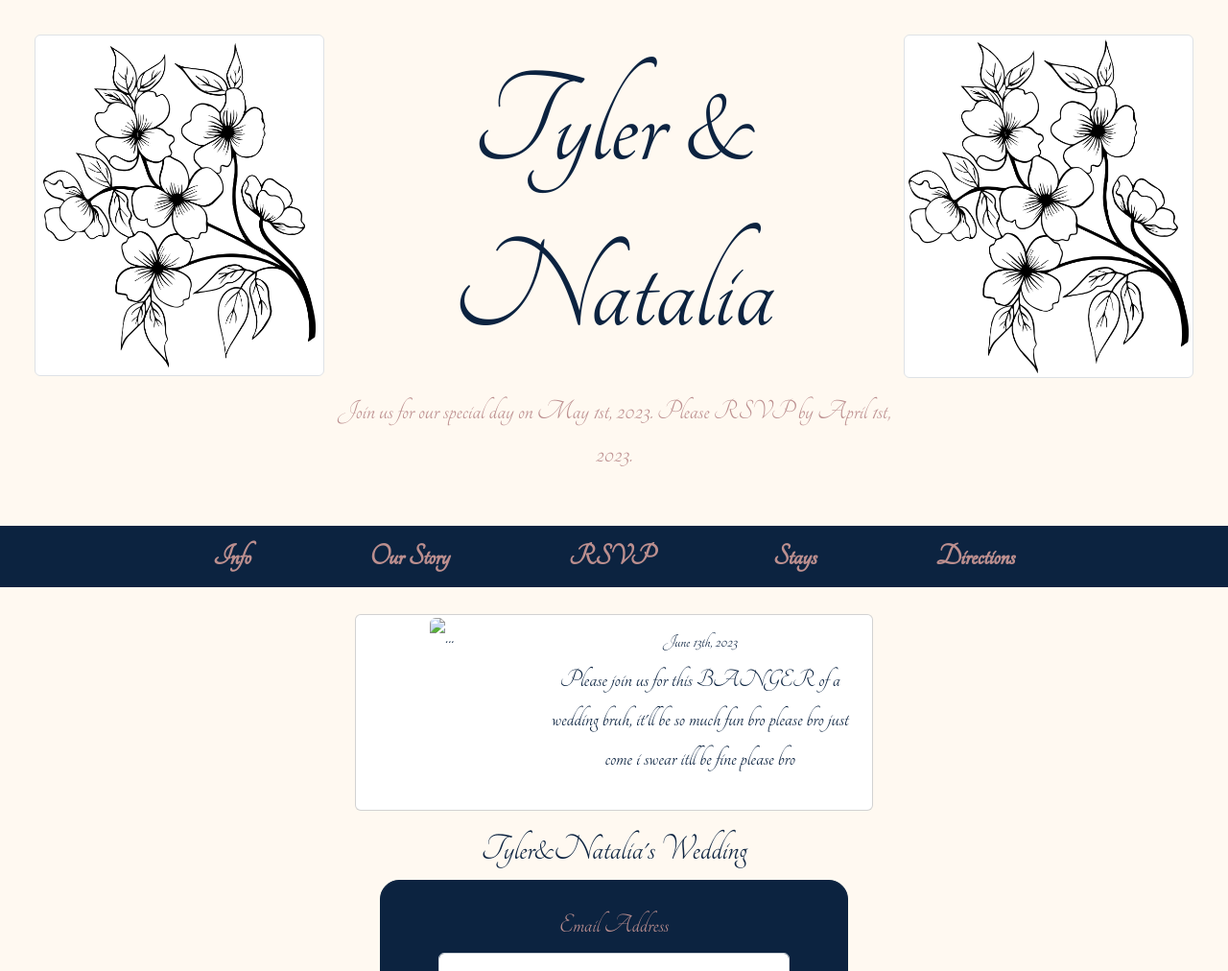
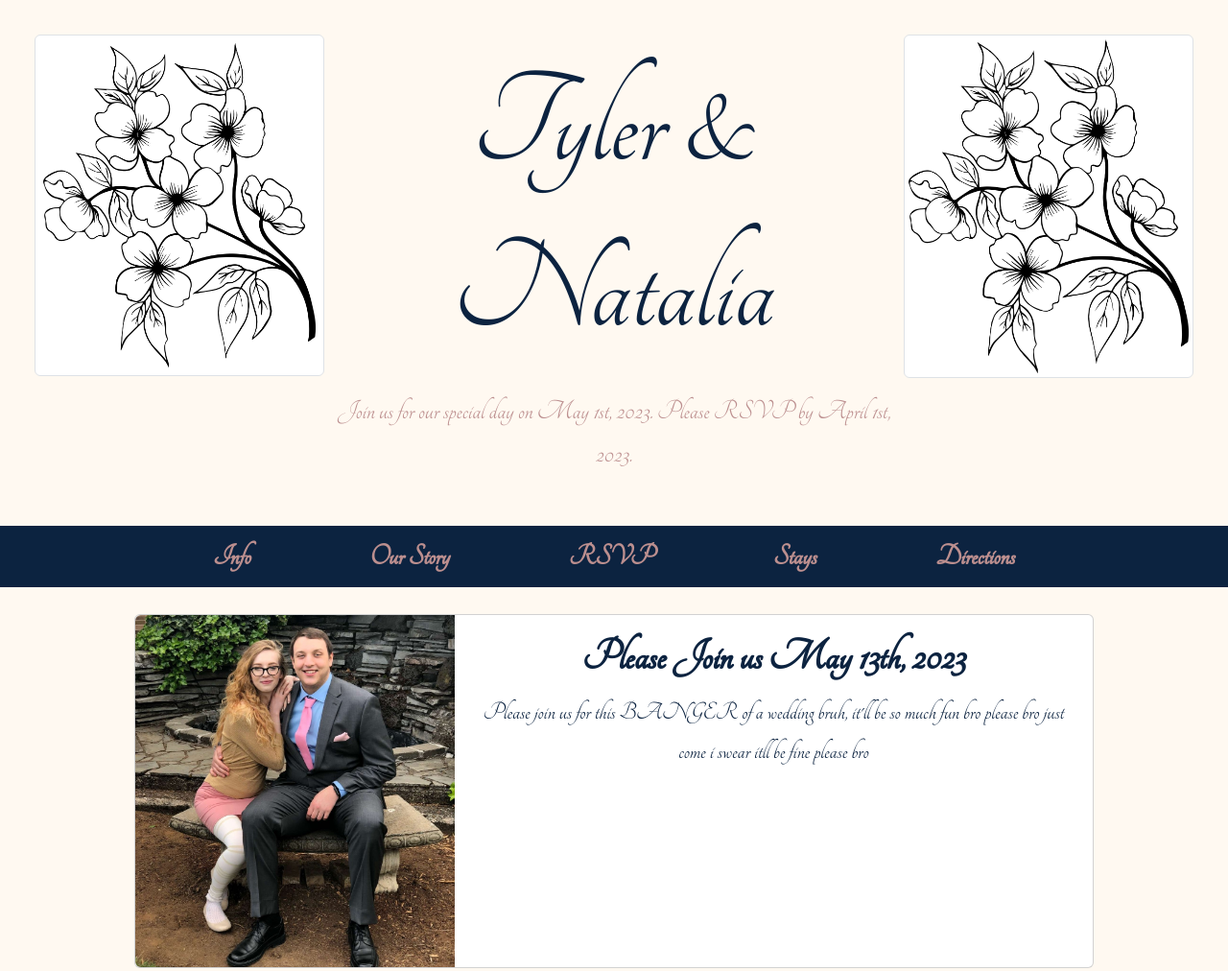
Before and after one commit to PLSComputerScience/TylerNataliaWedding, a plain HTML site: page index.html in a window 1280 px wide. Shown: the top 1012 px of the page at 96% size. Drawn offline with nearby package versions, Linux system fonts and the light colour scheme.

Commit message:
Added pictures and updated design

```diff
--- a/index.css
+++ b/index.css
@@ -66,6 +66,9 @@
     padding-bottom: 0%;
     margin: none;
 }
+.card-title {
+    font-size: 3rem !important;
+}
 .form-label {
     font-size: 1.2em;
     padding-bottom: 0%;
--- a/index.html
+++ b/index.html
@@ -18,7 +18,7 @@
         <h1 class="header-padding mobile-max-width display-1 p-2 bd-highlight text-center "><b>Tyler & Natalia</b></h1>
         <p class="lead text-center flex-column bd-highlight rose-text-color">Join us for our special day on May 1st, 2023.   Please RSVP by April 1st, 2023. </p>
       </div>
-        <img class="flower mx-auto d-block img-thumbnail " src="/assets/flower.png" />
+        <img class="flower mx-auto d-block img-thumbnail " src="/assets/flower.png"  />
   </div>
   <hr class="hidden-nonmobile">
 <!--Ending of Jumbotron-->
@@ -48,14 +48,14 @@
 <!--End of Navbar-->
   <br>
 <!--Beggining of Info Card Content-->
-  <div class="card mb-3" style="max-width: 540px;">
+  <div class="card mb-3" style="max-width: 1000px;">
     <div class="row g-0">
       <div class="col-md-4">
-        <img src="..." class="img-fluid rounded-start" alt="...">
+        <img src="assets/tylernatalia.jpg" class="img-fluid rounded-start" alt="...">
       </div>
       <div class="col-md-8">
         <div class="card-body">
-          <h5 class="card-title">June 13th, 2023</h5>
+          <h5 class="card-title "><b>Please Join us May 13th, 2023</b></h5>
           <p class="card-text">Please join us for this BANGER of a wedding bruh, it'll be so much fun bro please bro just come i swear itll be fine please bro</p>
           <p class="card-text"><small class="text-muted"></small></p>
         </div>
```
Also changed, not shown: assets/tylernatalia.jpg (added).
